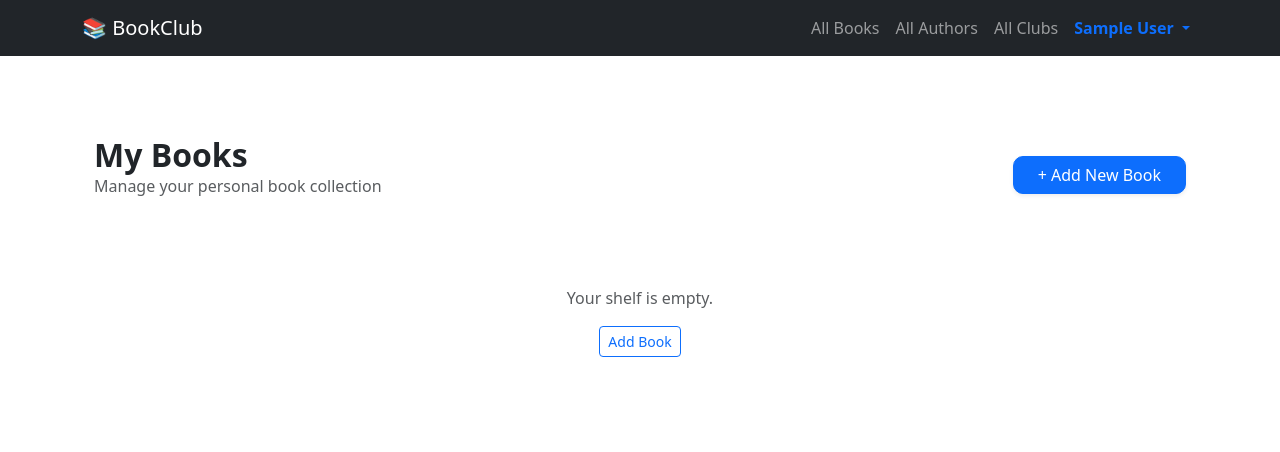
After one commit to landuska/BookClubApp, a Flask app: a page that uses templates/base.html in a window 1280 px wide. The commit adds this page. Shown: the top 452 px of the page. Run offline with Flask 3, Linux system fonts and the light colour scheme; the visitor is signed in with stand-in values (Sample User, id 1).

Commit message:
feat: create funktions for adding books and authors to the user library, separate the pages for viewing the global library and the user library, add the necessary html-temlates

```diff
--- a/app.py
+++ b/app.py
@@ -1,8 +1,9 @@
 from flask import Flask, render_template, request, redirect,  url_for, flash
-from flask_login import LoginManager, login_user, logout_user, login_required
+from flask_login import LoginManager, login_user, logout_user, login_required, current_user
 from sqlalchemy.exc import SQLAlchemyError
 from models import *
 from data_manage import DataManager
+from helpers import *
 
 app = Flask(__name__)
 
@@ -18,43 +19,56 @@ login_manager = LoginManager(app)
 login_manager.login_view = 'login'
 data_manager = DataManager()
 
-
-@login_manager.user_loader
-def load_user(user_id):
-    return db.session.get(User, int(user_id))
+# ***********************************************
+# ******** THE USER IS NOT LOGGED IN *********
+# ***********************************************
 
 @app.route('/', methods=['GET'])
 def index():
     return render_template('index.html')
 
+# ***************** BOOKS ****************
 
-@app.route('/', methods=['POST'])
-def login():
-    username = request.form.get('username').strip().lower()
-    password = request.form.get('password').strip()
+@app.route('/books', methods=['GET'])
+def all_books():
+    books = data_manager.get_entities(Book)
+    return render_template('books.html', books=books)
 
-    try:
-        user = data_manager.user_authorisation(name=username, password=password)
-        if user:
-            login_user(user)
-            flash(f"Welcome back, {user.name}!")
-            return redirect(url_for('user_page', username=user.name))
+# *************** AUTHORS *************
 
-    except ValueError as e:
-        flash(str(e))
-        return redirect(url_for('index'))
-
-@app.route('/user/<username>')
-@login_required
-def user_page(username):
-    return render_template('user_page.html', username=username)
+@app.route('/authors', methods=['GET'])
+def all_authors():
+    authors = data_manager.get_entities(Author)
+    return render_template('authors.html', authors=authors)
 
 
-@app.route('/logout')
-@login_required
-def logout():
-    logout_user()
-    return redirect(url_for('index'))
+@app.route('/author/<int:author_id>', methods=['GET'])
+def books_by_author(author_id):
+    author = data_manager.get_entity(author_id, "author_id", Author)
+    if not author:
+        flash("Author not found")
+        return redirect(url_for('authors'))
+
+    all_books = data_manager.get_books_by_author(author_id)
+    return render_template('books_by_author.html', books=all_books, author=author)
+
+
+# *************** CLUBS ****************
+
+@app.route('/communities', methods=['GET'])
+def all_communities():
+    communities = data_manager.get_entities(Community)
+    return render_template('communities.html', communities=communities)
+
+
+# ***********************************************
+# *************+ AUTHORISATION ******************
+# ***********************************************
+
+
+@login_manager.user_loader
+def load_user(user_id):
+    return db.session.get(User, int(user_id))
 
 
 @app.route('/register', methods=['GET', 'POST'])
@@ -86,6 +100,136 @@ def register():
         return render_template('register.html')
 
 
+@app.route('/', methods=['POST'])
+def login():
+    username = request.form.get('username').strip().lower()
+    password = request.form.get('password').strip()
+
+    try:
+        user = data_manager.user_authorisation(name=username, password=password)
+        if user:
+            login_user(user)
+            flash(f"Welcome back, {user.name}!")
+            return redirect(url_for('user_page', username=user.name))
+
+    except ValueError as e:
+        flash(str(e))
+        return redirect(url_for('index'))
+
+
+@app.route('/user/<username>')
+@login_required
+def user_page(username):
+    return render_template('user_page.html', username=username)
+
+
+@app.route('/user/<username>/logout')
+@login_required
+def logout(username):
+    logout_user()
+    return redirect(url_for('index'))
+
+
+# *************************************************************
+# ************* THE USER IS LOGGED IN ************************+
+# *************************************************************
+
+
+# ************* BOOKS **************************
+
+@app.route('/user/<username>/my_books', methods=['GET'])
+@login_required
+def my_books(username):
+    user_books = data_manager.get_books_by_user(user_id=current_user.id)
+    return render_template('my_books.html', books=user_books)
+
+
+@app.route('/user/<username>/add_book', methods=['GET', 'POST'])
+@login_required
+def add_book(username):
+    if request.method == 'POST':
+        input_title = request.form.get('title').strip()
+        if not input_title:
+            flash("Please enter a title")
+            return redirect(url_for('add_book', username=current_user.name))
+
+        book_data = get_book_info(input_title)
+
+        if not book_data:
+            flash(f"Book {input_title} not found")
+            return redirect(url_for('add_book', username=current_user.name))
+
+        api_title, authors, cover_url = book_data
+        name_of_author = authors[0] if authors else "Unknown Author"
+
+        try:
+            author_obj = data_manager.get_entity(name_of_author, "author_name", Author)
+
+            if not author_obj:
+                data_manager.add_author(name=name_of_author)
+                flash(f"Author '{name_of_author}' was added successfully")
+
+            if author_obj is None:
+                raise ValueError(f"Could not retrieve author '{name_of_author}' from database.")
+
+            book_obj = data_manager.get_entity(api_title, "title", Book)
+            if not book_obj:
+                new_book = Book(
+                    title=api_title,
+                    author_id=author_obj.author_id,
+                    cover_url=cover_url
+                )
+
+                data_manager.add_book(new_book)
+
+            user_book = UserBooks(
+                user_id=current_user.id,
+                book_id=book_obj.book_id
+            )
+
+            data_manager.add_book_to_user(user_book.user_id, user_book.book_id)
+            flash(f"Book '{api_title}' was added successfully")
+
+        except ValueError as e:
+            flash(str(e))
+
+        except SQLAlchemyError as e:
+            flash(f"Database error: {str(e)}")
+
+        except Exception as e:
+            flash(f"Some error occurred. Please try again: {str(e)}")
+
+        return redirect(url_for('add_book', username=current_user.name))
+
+    if request.method == 'GET':
+        return render_template('add_book.html', username=current_user.name)
+
+
+# ********************* AUTHORS ************************
+
+
+@app.route('/user/<username>/my_authors', methods=['GET'])
+@login_required
+def my_authors(username):
+    authors = data_manager.get_authors_by_user(user_id=current_user.id)
+    return render_template('my_authors.html', authors=authors)
+
+
+# *******************+ COMMUNITIES *********************
+
+
+@app.route('/user/<username>/my_communities', methods=['GET'])
+@login_required
+def my_communities(username):
+    user_communities = data_manager.get_communities_by_user(user_id=current_user.id)
+    return render_template('my_communities.html', communities=user_communities)
+
+
+# *********************************************
+# ************ ERRORS *************************
+# **********************************************
+
+
 @app.errorhandler(404)
 def page_not_found(error):
     """Custom error handler for 404 (Page Not Found) errors."""
--- a/helpers.py
+++ b/helpers.py
@@ -27,4 +27,4 @@ def get_book_info(title: str) -> tuple | None:
         return None
 
 
-print(get_book_info("harry potter"))
+print(get_book_info("The Vegetarian"))
--- a/models.py
+++ b/models.py
@@ -65,7 +65,7 @@ class Author(db.Model):
 
     author_id: Mapped[int] = mapped_column(Integer, primary_key=True, autoincrement=True)
     author_name: Mapped[str] = mapped_column(String, unique=True, nullable=False)
-    birth_date: Mapped[date] = mapped_column(Date, nullable=False)
+    birth_date: Mapped[date] = mapped_column(Date, nullable=True)
     death_date: Mapped[date] = mapped_column(Date, nullable=True)
 
     books: Mapped[List["Book"]] = relationship(back_populates="author_of_book")
--- a/templates/base.html
+++ b/templates/base.html
@@ -19,10 +19,26 @@
         </button>
         <div class="collapse navbar-collapse" id="navbarNav">
             <ul class="navbar-nav ms-auto">
-                <li class="nav-item"><a class="nav-link" href="/">Home</a></li>
-                <li class="nav-item"><a class="nav-link" href="/books">My Books</a></li>
-                <li class="nav-item"><a class="nav-link" href="/authors">Authors</a></li>
-                <li class="nav-item"><a class="nav-link" href="/communities">My clubs</a></li>
+                <li class="nav-item"><a class="nav-link" href="{{ url_for('all_books') }}">All Books</a></li>
+                <li class="nav-item"><a class="nav-link" href="{{ url_for('all_authors') }}">All Authors</a></li>
+                <li class="nav-item"><a class="nav-link" href="{{ url_for('all_communities') }}">All Clubs</a></li>
+
+                {% if current_user.is_authenticated %}
+                    <li class="nav-item dropdown">
+                        <a class="nav-link dropdown-toggle fw-bold text-primary" href="#" id="userDropdown" role="button" data-bs-toggle="dropdown" aria-expanded="false">
+                            {{ current_user.name }}
+                        </a>
+                        <ul class="dropdown-menu dropdown-menu-end dropdown-menu-dark" aria-labelledby="userDropdown">
+                            <li><a class="dropdown-item" href="{{ url_for('my_books', username=current_user.name) }}">My Books</a></li>
+                            <li><a class="dropdown-item" href="{{ url_for('my_authors', username=current_user.name) }}">My Authors</a></li>
+                            <li><a class="dropdown-item" href="{{ url_for('my_communities', username=current_user.name) }}">My Clubs</a></li>
+                            <li><hr class="dropdown-divider"></li>
+                            <li><a class="dropdown-item text-danger" href="{{ url_for('logout', username=current_user.name) }}">Logout</a></li>
+                        </ul>
+                    </li>
+                {% else %}
+                    <li class="nav-item"><a class="nav-link" href="{{ url_for('index') }}">Login</a></li>
+                {% endif %}
             </ul>
         </div>
     </div>
--- /dev/null
+++ b/templates/my_books.html
@@ -0,0 +1,76 @@
+{% extends "base.html" %}
+
+{% block title %}My Library{% endblock %}
+
+{% block content %}
+<div class="container py-5">
+    <div class="d-flex justify-content-between align-items-center mb-4">
+        <div>
+            <h2 class="fw-bold mb-0">My Books</h2>
+            <p class="text-muted">Manage your personal book collection</p>
+        </div>
+        <a href="{{ url_for('add_book', username=current_user.name) }}" class="btn btn-primary px-4 shadow-sm" style="border-radius: 10px;">
+            + Add New Book
+        </a>
+    </div>
+
+    <div class="row">
+        {% if books %}
+            {% for book in books %}
+            <div class="col-lg-2 col-md-3 col-sm-4 col-6 mb-4">
+                <div class="card border-0 shadow-sm h-100" style="border-radius: 12px; overflow: hidden; transition: transform 0.2s;">
+
+                    <div style="height: 180px; background-color: #f0f0f0; position: relative;">
+                        {% if book.reading_book.cover_url %}
+                            <img src="{{ book.reading_book.cover_url }}"
+                                 class="card-img-top"
+                                 alt="{{ book.reading_book.title }}"
+                                 style="width: 100%; height: 100%; object-fit: contain; padding: 5px;">
+                        {% else %}
+                            <div class="d-flex align-items-center justify-content-center h-100 text-muted">
+                                <small>No Cover</small>
+                            </div>
+                        {% endif %}
+                    </div>
+
+                    <div class="card-body p-2 d-flex flex-column">
+                        <div class="flex-grow-1">
+                            <h6 class="fw-bold mb-0 text-truncate" style="font-size: 0.9rem;" title="{{ book.reading_book.title }}">
+                                {{ book.reading_book.title }}
+                            </h6>
+                            <p class="text-muted mb-2" style="font-size: 0.75rem;">
+                                {{ book.reading_book.author_of_book.author_name }}
+                            </p>
+                        </div>
+
+                        <div class="mt-auto d-flex justify-content-between align-items-center border-top pt-2">
+                            <span class="badge bg-light text-dark" style="font-size: 0.65rem;">
+                                {{ book.status or 'Reading' }}
+                            </span>
+                            <form action="/" method="POST">
+                                <button class="btn btn-sm text-danger p-0" style="font-size: 0.75rem;"
+                                        onclick="return confirm('Remove this book?')">
+                                    <i class="bi bi-trash"></i> Delete
+                                </button>
+                            </form>
+                        </div>
+                    </div>
+                </div>
+            </div>
+            {% endfor %}
+        {% else %}
+            <div class="col-12 text-center py-5">
+                <p class="text-muted">Your shelf is empty.</p>
+                <a href="{{ url_for('add_book', username=current_user.name) }}" class="btn btn-outline-primary btn-sm">Add Book</a>
+            </div>
+        {% endif %}
+    </div>
+</div>
+
+<style>
+    .card:hover {
+        transform: translateY(-5px);
+        box-shadow: 0 10px 20px rgba(0,0,0,0.1) !important;
+    }
+</style>
+{% endblock %}
--- a/templates/register.html
+++ b/templates/register.html
@@ -30,7 +30,7 @@
                             <label for="username" class="form-label small fw-bold text-uppercase">Username</label>
                             <input type="text" name="username" id="username"
                                    class="form-control form-control-lg bg-light border-0"
-                                   placeholder="Max Muster" required style="font-size: 0.9rem;">
+                                   placeholder="Username" required style="font-size: 0.9rem;">
                         </div>
 
 
@@ -38,7 +38,7 @@
                             <label for="password" class="form-label small fw-bold text-uppercase">Password</label>
                             <input type="password" name="password" id="password"
                                    class="form-control form-control-lg bg-light border-0"
-                                   placeholder="••••••••" required style="font-size: 0.9rem;">
+                                   placeholder="Password" required style="font-size: 0.9rem;">
                         </div>
 
                         <button type="submit" class="btn btn-primary btn-lg w-100 mb-3 shadow-sm"
--- a/templates/user_page.html
+++ b/templates/user_page.html
@@ -22,7 +22,7 @@
 
                     <div class="mt-4 d-flex gap-2 justify-content-center">
                         <a href="{{ url_for('index') }}" class="btn btn-outline-secondary px-4">Back to Home</a>
-                        <a href="/logout" class="btn btn-danger px-4">Log Out</a>
+                        <a href="{{ url_for('logout', username=current_user.name) }}" class="btn btn-danger px-4">Log Out</a>
                     </div>
                 </div>
             </div>
@@ -31,7 +31,7 @@
                 <h4 class="fw-bold mb-3">Your Book Shelf</h4>
                 <div class="card border-0 shadow-sm p-4 text-center text-muted" style="border-radius: 15px;">
                     <p>You haven't added any books yet.</p>
-                    <button class="btn btn-sm btn-primary align-self-center">Add First Book</button>
+                    <a href="{{ url_for('add_book', username=current_user.name) }}" class="btn btn-sm btn-primary align-self-center">Add Book</a>
                 </div>
             </div>
         </div>
```
Also changed, not shown: data_manage.py (+43 -2 lines), templates/add_book.html (added, +43 -0 lines), templates/authors.html (added, +40 -0 lines), templates/books.html (added, +54 -0 lines), templates/books_by_author.html (added, +66 -0 lines), templates/communities.html (added, +35 -0 lines), templates/my_authors.html (added, +36 -0 lines), templates/my_communities.html (added, +39 -0 lines).
